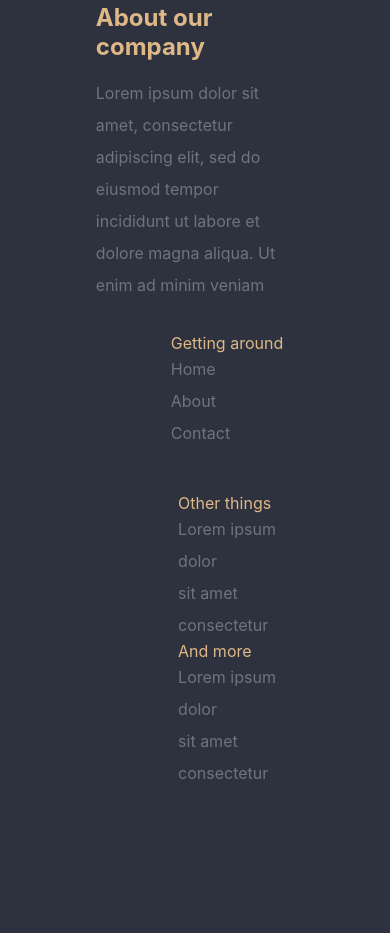
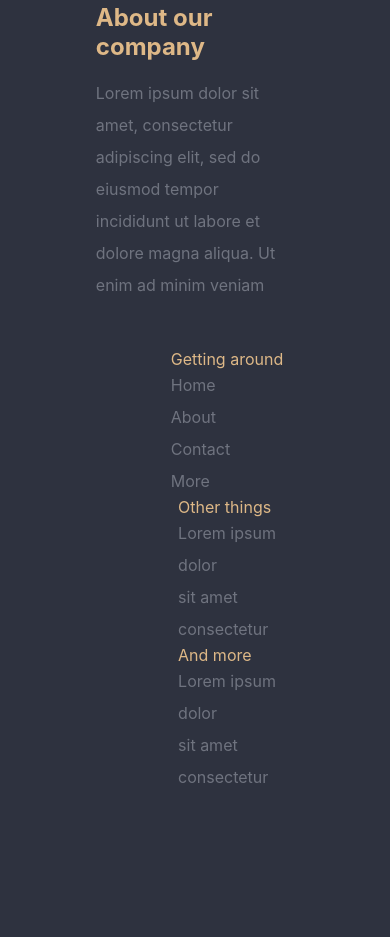
Before and after one commit to OladeleAlo/landing-page, a plain HTML site: page index.html in a window 390 px wide. Shown: the part 3135-4072 px from the top of the page. Drawn offline with Linux system fonts and the light colour scheme.

Commit message:
landingPage

```diff
--- a/index.html
+++ b/index.html
@@ -144,6 +144,7 @@
                     <li class="fftext">Home</li>
                     <li class="fftext">About</li>
                     <li class="fftext">Contact</li>
+                    <li class="fftext">More</li>
 
                 </ul>
                 <ul class="all">
--- a/style.css
+++ b/style.css
@@ -381,11 +381,7 @@ background-color: #2e323f;
 
     }
 
-    .selfstudy {
 
-        height: 160px;
-
-    }
 
 
 
@@ -686,10 +682,7 @@ background-color: #2e323f;
         gap: 0;
     }
 
-    .selfstudy {
 
-        margin-top: -1em;
-    }
 
     .fftext {
         max-width: 500px;
@@ -703,11 +696,7 @@ background-color: #2e323f;
         color: burlywood;
         padding: 1rem 0;
     }
-    .selfstudy {
 
-        height: 160px;
-
-    }
 
 }
 
@@ -754,7 +743,7 @@ background-color: #2e323f;
 }
 .selfstudy {
 
-    margin-top: -1em;
+
 }
 .fftext {
     max-width: 500px;
```
